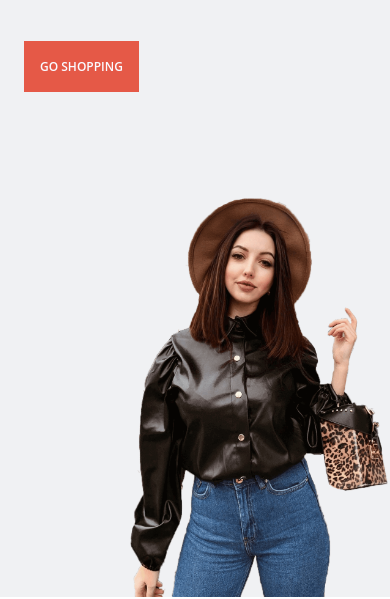
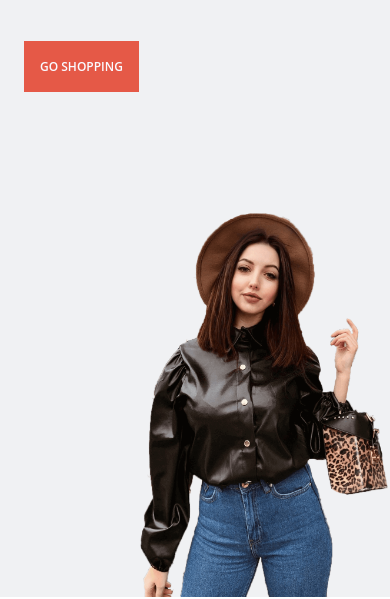
Before and after one commit to raihanwebmaster/Ecommercer-Homepage-Responsive, a plain HTML site: page index.html in a window 390 px wide. Shown: the part 247-846 px from the top of the page. Drawn offline with nearby package versions, Linux system fonts and the light colour scheme; files whose address does not match are found by name.

Commit message:
responsive

```diff
--- a/css/style.css
+++ b/css/style.css
@@ -22,7 +22,7 @@
     --normal-font-size:.938rem;
     --small-font-size:.75rem;
 }
-@media screen and (min-width:768){
+@media screen and (min-width:768px){
     :root{
         --big-font-size:6rem;
         --h1-font-size:2.25rem;
@@ -70,7 +70,7 @@ a{
     color: var(--dark-color);
 }
 img{
-    max-width: 100%;
+    max-width: 70%;
     height: auto;
 }
 /* class css */
@@ -182,7 +182,7 @@ img{
     position: absolute;
     right: 0;
     bottom: 0;
-    width: 260px;
+    width: 250px;
 }
 /* button */
 .button{
```
